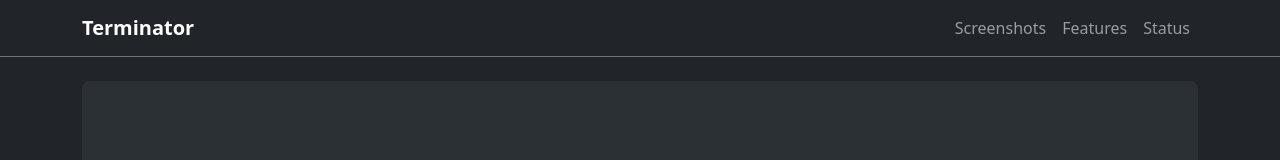
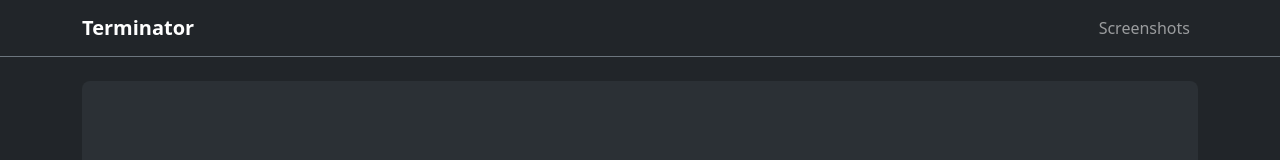
Before and after one commit to PortBREW/PortBREW.github.io, a plain HTML site: page terminator/index.html in a window 1280 px wide. Shown: the top 160 px of the page. Drawn offline with nearby package versions, Linux system fonts and the light colour scheme.

Commit message:
Update index.html

```diff
--- a/terminator/index.html
+++ b/terminator/index.html
@@ -65,8 +65,6 @@
     <div class="collapse navbar-collapse" id="navbar">
       <ul class="navbar-nav ms-auto">
         <li class="nav-item"><a class="nav-link" href="#screenshots">Screenshots</a></li>
-        <li class="nav-item"><a class="nav-link" href="#features">Features</a></li>
-        <li class="nav-item"><a class="nav-link" href="#status">Status</a></li>
       </ul>
     </div>
   </div>
```
